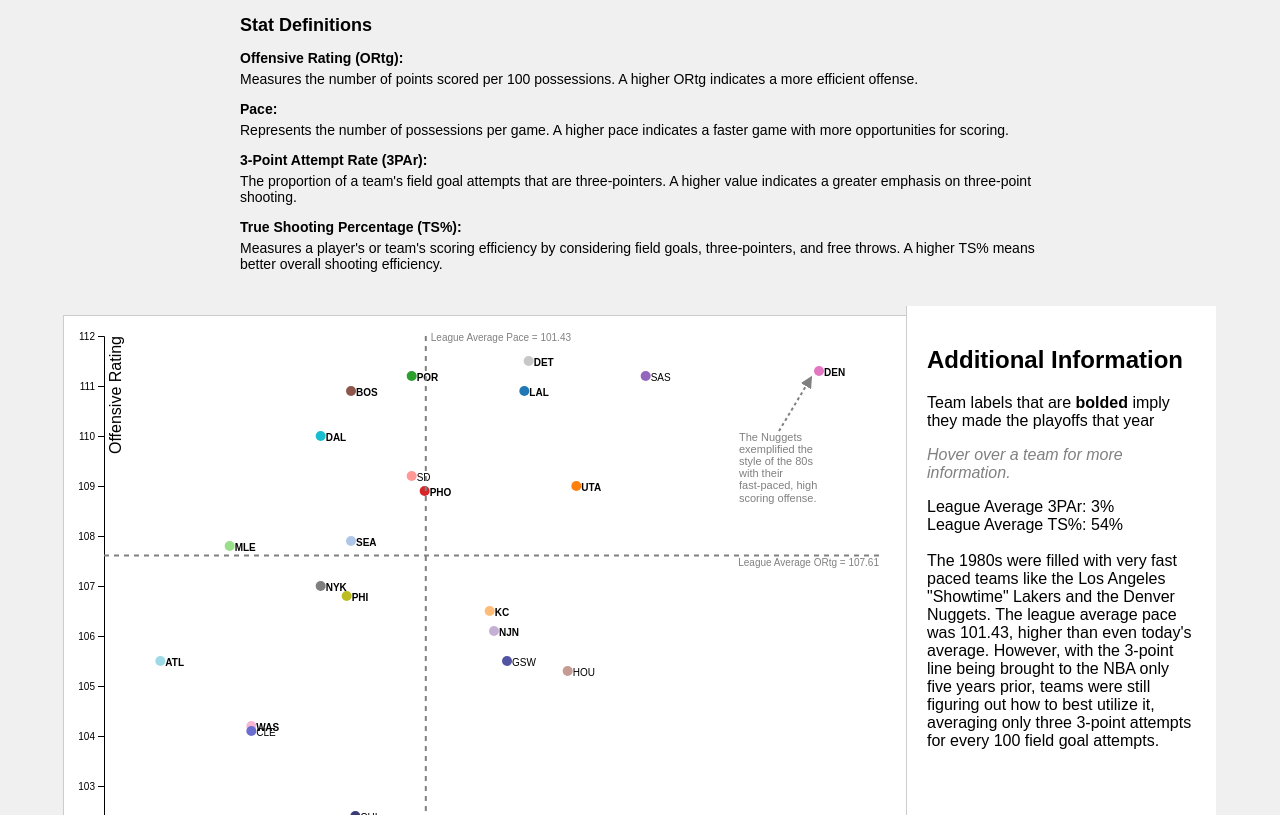
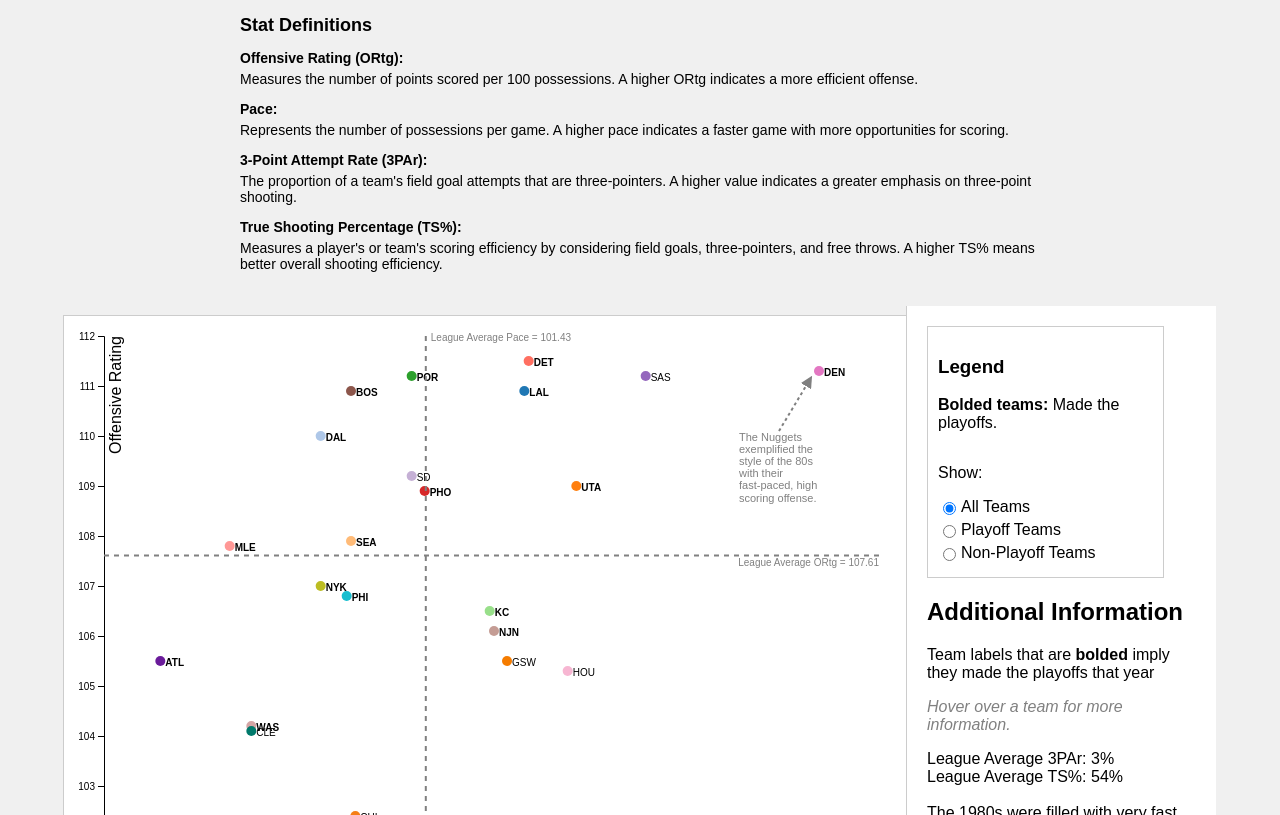
Before and after one commit to adimj23/cs416, a plain HTML site: page index.html in a window 1280 px wide. Shown: the part 137-952 px from the top of the page. Drawn offline with nearby package versions, Linux system fonts and the light colour scheme.

Commit message:
Added legend

```diff
--- a/index.html
+++ b/index.html
@@ -32,6 +32,16 @@
 
             </div>
             <div id="info-column">
+                <div id="legend">
+                    <h3>Legend</h3>
+                    <p><strong>Bolded teams:</strong> Made the playoffs.</p>
+                    <div id="filter-options">
+                        <p>Show:</p>
+                        <label><input type="radio" name="filter" value="All" checked> All Teams</label>
+                        <label><input type="radio" name="filter" value="Playoffs"> Playoff Teams</label>
+                        <label><input type="radio" name="filter" value="Non-playoffs"> Non-Playoff Teams</label>
+                    </div>
+                </div>
                 <div id="slide-info">
                     <h2>Additional Information</h2>
                     <p> Team labels that are <strong>bolded</strong> imply they made the playoffs that year</p>
@@ -39,6 +49,8 @@
                     <p id="info-text"></p>
                 </div>
             </div>
+
+          </div>
         </div>
     </div>
     <script src="https://d3js.org/d3.v7.min.js"></script>
--- a/script.js
+++ b/script.js
@@ -11,13 +11,12 @@ document.addEventListener("DOMContentLoaded", function () {
 
     const colorArray = [
         "#1f77b4", "#ff7f0e", "#2ca02c", "#d62728", "#9467bd",
-        "#8c564b", "#e377c2", "#7f7f7f", "#bcbd22", "#17becf",
+        "#8c564b", "#e377c2", "#bcbd22", "#17becf",
         "#aec7e8", "#ffbb78", "#98df8a", "#ff9896", "#c5b0d5",
-        "#c49c94", "#f7b6d2", "#c7c7c7", "#dbdb8d", "#9edae5",
-        "#393b79", "#5254a3", "#6b6ecf", "#9c9ede", "#637939",
-        "#8ca252", "#b5cf6b", "#cedb9c", "#8c6d31", "#bd9e39",
-        "#e7ba52", "#e7cb94", "#843c39", "#ad494a", "#d6616b",
-        "#e7969c", "#7b4173", "#a55194", "#ce6dbd", "#de9ed6"
+        "#c49c94", "#f7b6d2", "#d4a5a5", "#ff6f61", "#c9d6e3",
+        "#6a1b9a", "#f57f17", "#f57c00", "#00796b", "#004d40",
+        "#8d6e63", "#ff7043", "#ffb74d", "#009688", "#d32f2f",
+        "#1976d2", "#7b1fa2", "#0288d1", "#004d40", "#2e7d32"
     ];
 
     // Apply this custom color array to the color scale
@@ -107,6 +106,8 @@ document.addEventListener("DOMContentLoaded", function () {
     const years = ["1984", "2004", "2024"];
     let currentIndex = 0;
 
+    let filterCategory = "All";
+
     const writeups = {
         "1984": "The 1980s were filled with very fast paced teams like the Los Angeles \"Showtime\" Lakers and the Denver Nuggets. The league average pace was 101.43, higher than even today's average. However, with the 3-point line being brought to the NBA only five years prior, teams were still figuring out how to best utilize it, averaging only three 3-point attempts for every 100 field goal attempts.",
         "2004": "By 2004, league average pace had slowed down to a crawl at just 90.1 possessions per 48 minutes. Games were slow and inefficient, and teams like the Detroit Pistons and San Antonio Spurs set the tone of the era with slow offenses that were not particularly efficient, but stellar defenses. Around this time the NBA introduced several rules that freed up offensive movement and led to faster, higher scoring games in the following years.",
@@ -160,6 +161,18 @@ document.addEventListener("DOMContentLoaded", function () {
                     tooltip.style("display", "none");
                 });
 
+            circles.style("opacity", d => {
+
+                if (filterCategory === "All") return 1;
+
+                if (filterCategory === "Playoffs" && d.Playoffs) return 1;
+
+                if (filterCategory === "Non-playoffs" && !d.Playoffs) return 1;
+
+                return 0.1;
+
+            });
+
             circles.exit().remove();
 
             // Add team abbreviations next to each point
@@ -175,6 +188,18 @@ document.addEventListener("DOMContentLoaded", function () {
                 .attr("font-size", "10px")
                 .attr("fill", "black")
                 .style("font-weight", d => d.Playoffs ? "bold" : "normal");
+
+            labels.style("opacity", d => {
+
+                if (filterCategory === "All") return 1;
+
+                if (filterCategory === "Playoffs" && d.Playoffs) return 1;
+
+                if (filterCategory === "Non-playoffs" && !d.Playoffs) return 1;
+
+                return 0.1;
+
+            });
 
             labels.exit().remove();
 
@@ -369,6 +394,7 @@ document.addEventListener("DOMContentLoaded", function () {
             }
 
             updateButtons();
+
         });
 
     };
@@ -388,6 +414,8 @@ document.addEventListener("DOMContentLoaded", function () {
     d3.select("#left-arrow").on("click", function () {
         if (currentIndex > 0) {
             currentIndex--;
+            filterCategory = "All";
+            d3.select('input[name="filter"][value="All"]').property("checked", true);
             loadData(years[currentIndex]);
         }
     });
@@ -395,23 +423,39 @@ document.addEventListener("DOMContentLoaded", function () {
     d3.select("#right-arrow").on("click", function () {
         if (currentIndex < years.length - 1) {
             currentIndex++;
+            filterCategory = "All";
+            d3.select('input[name="filter"][value="All"]').property("checked", true);
             loadData(years[currentIndex]);
         }
     });
 
     d3.select("#year-1984").on("click", function () {
         currentIndex = 0;
+        filterCategory = "All";
+            d3.select('input[name="filter"][value="All"]').property("checked", true);
         loadData(years[currentIndex]);
     });
 
     d3.select("#year-2004").on("click", function () {
         currentIndex = 1;
+        filterCategory = "All";
+            d3.select('input[name="filter"][value="All"]').property("checked", true);
         loadData(years[currentIndex]);
     });
 
     d3.select("#year-2024").on("click", function () {
         currentIndex = 2;
+        filterCategory = "All";
+            d3.select('input[name="filter"][value="All"]').property("checked", true);
         loadData(years[currentIndex]);
+    });
+
+    d3.selectAll('input[name="filter"]').on("change", function () {
+
+        filterCategory = this.value; // Update filterCategory based on selected radio button
+
+        loadData(years[currentIndex]); // Reload data to apply the new filter
+
     });
 
     function wrap(text, width) {
--- a/styles.css
+++ b/styles.css
@@ -114,8 +114,31 @@ button:disabled {
     background-color: #fff;
 }
 
+#legend {
+    width: 80%;
+    padding: 10px;
+    border: 1px solid #ccc;
+    margin-bottom: 20px;
+}
+
+#filter-options {
+    margin-top: 10px;
+    display: flex;
+    flex-direction: column; /* Stack items vertically */
+}
+
+#filter-options label {
+    margin-bottom: 5px;
+    display: flex; /* Align label text and input horizontally */
+    align-items: center;
+}
+
+#filter-options input[type="radio"] {
+    margin-right: 5px; /* Space between radio button and label text */
+}
+
 #info-column {
-    flex: 1;
+    flex: 2;
     margin-top: -16px;
     padding: 20px;
     background-color: #fff;
```
